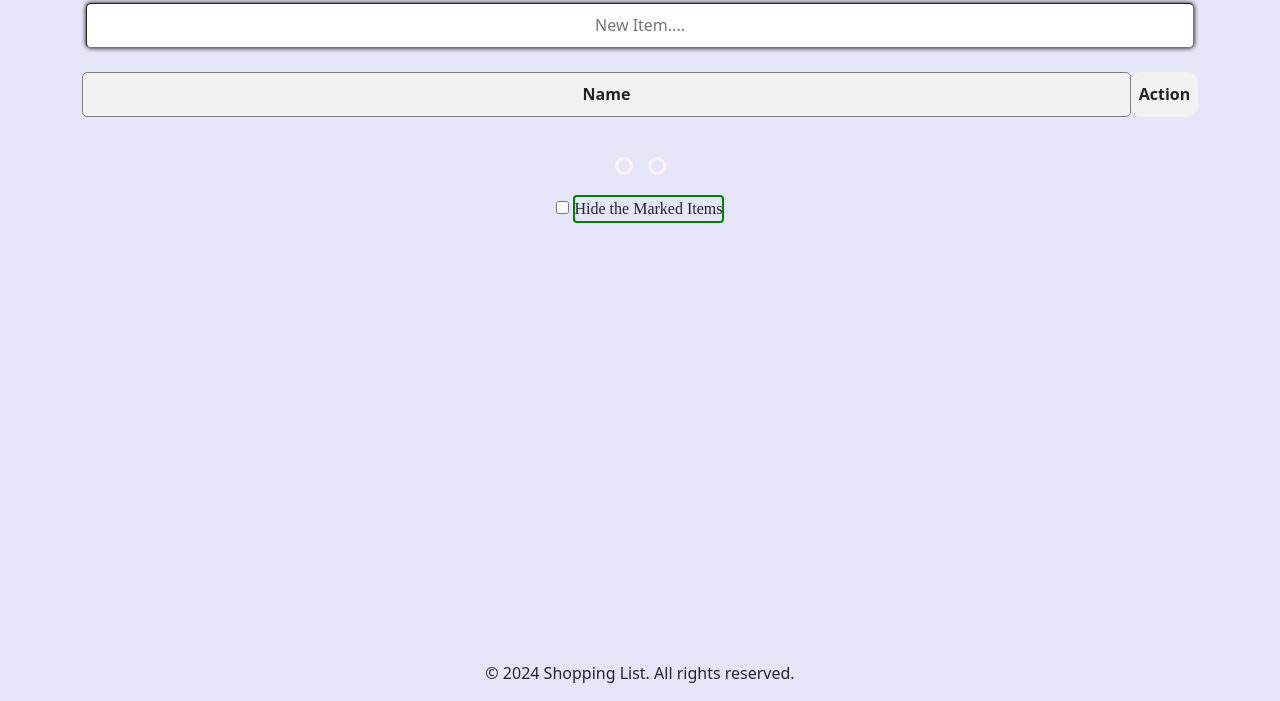
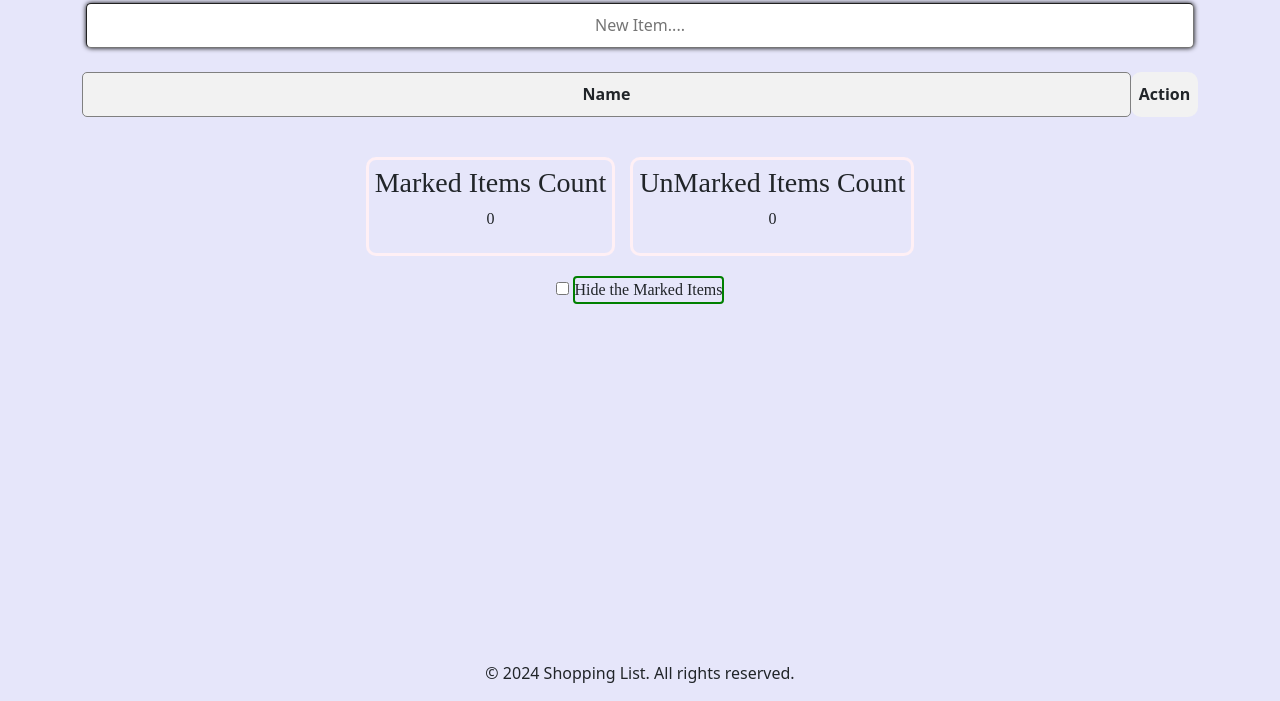
Before and after one commit to ushasri2645/finalAssignment, a plain HTML site: page INDEX.HTML in a window 1280 px wide. Shown: the part 99-800 px from the top of the page. Drawn offline with nearby package versions, Linux system fonts and the light colour scheme.

Commit message:
Update INDEX.HTML

```diff
--- a/INDEX.HTML
+++ b/INDEX.HTML
@@ -49,8 +49,12 @@
         <div class="container info_div">
             <div class="row">
                 <div id="info-1" class="info_1 info">
+                    <h3>Marked Items Count</h3>
+                    <p>0</p>
                 </div>
                 <div id="info-2" class="info_2 info">
+                    <h3>UnMarked Items Count</h3>
+                    <p>0</p>
                 </div>
 
         </div>
```
